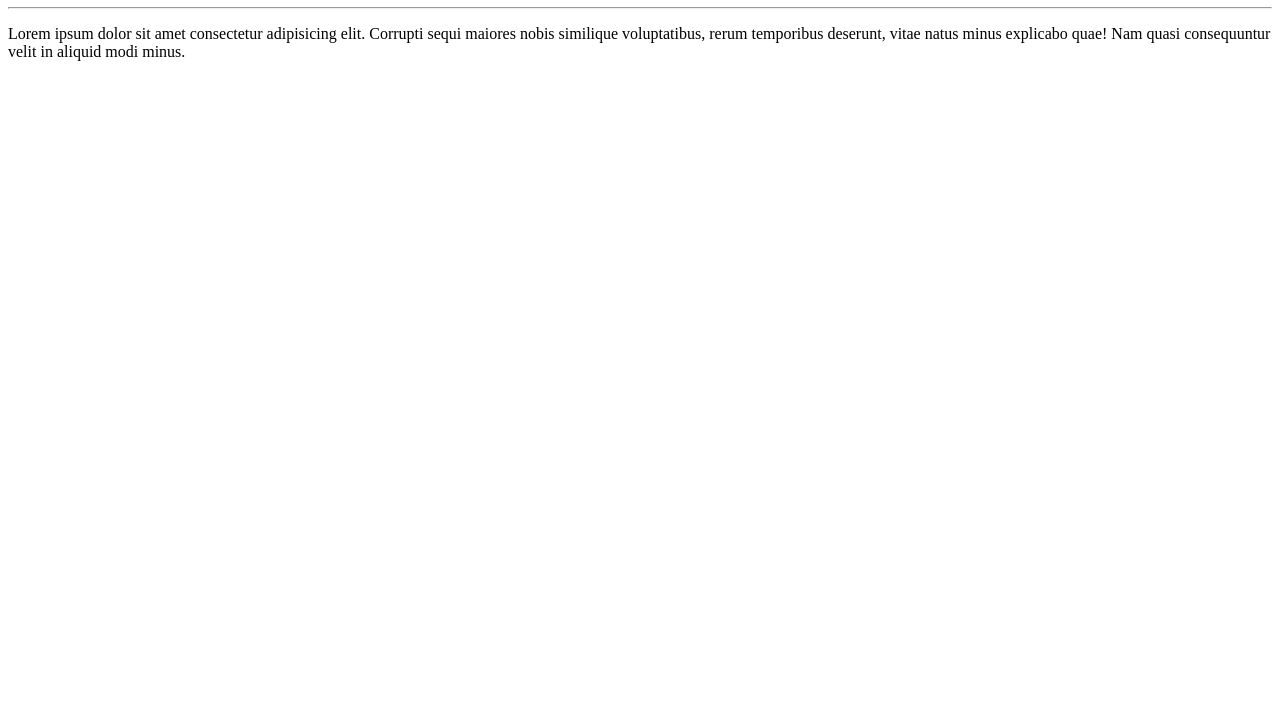
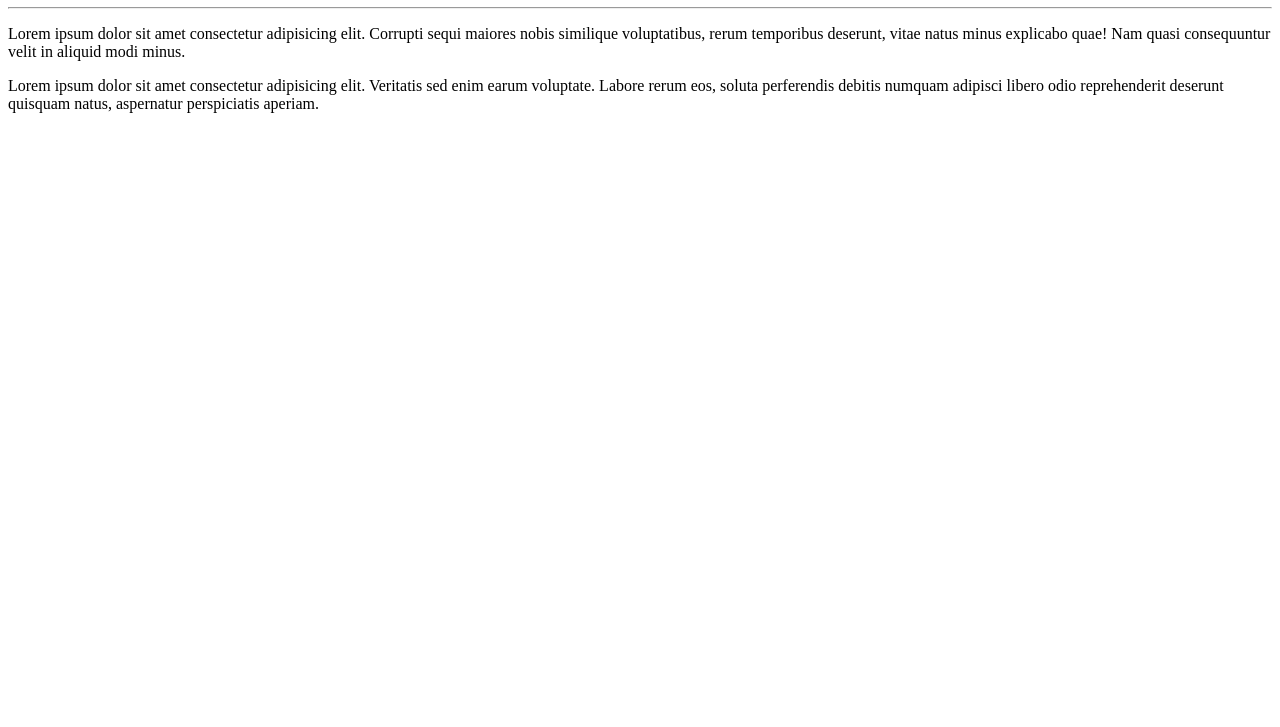
Before and after one commit to ProgrammerRick/Programador_Henrique, a plain HTML site: page Site de Teste/index.html in a window 1280 px wide. Shown: the part 73-800 px from the top of the page. Drawn offline with Linux system fonts and the light colour scheme.

Commit message:
Adição de Parágrafo

```diff
--- a/Site de Teste/index.html
+++ b/Site de Teste/index.html
@@ -9,5 +9,6 @@
     <h1>Olá, Mundo</h1>
     <hr>
     <p>Lorem ipsum dolor sit amet consectetur adipisicing elit. Corrupti sequi maiores nobis similique voluptatibus, rerum temporibus deserunt, vitae natus minus explicabo quae! Nam quasi consequuntur velit in aliquid modi minus.</p>
+    <p>Lorem ipsum dolor sit amet consectetur adipisicing elit. Veritatis sed enim earum voluptate. Labore rerum eos, soluta perferendis debitis numquam adipisci libero odio reprehenderit deserunt quisquam natus, aspernatur perspiciatis aperiam.</p>
 </body>
 </html>
```
